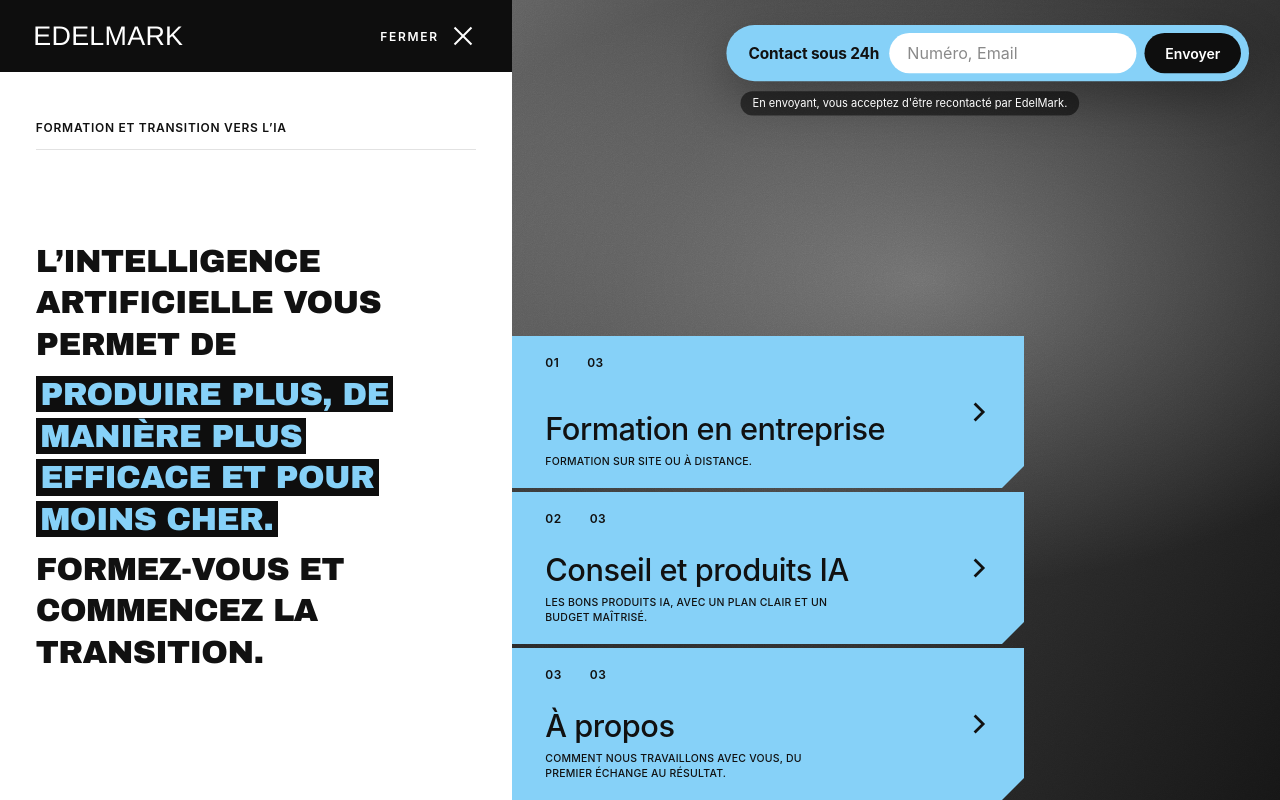
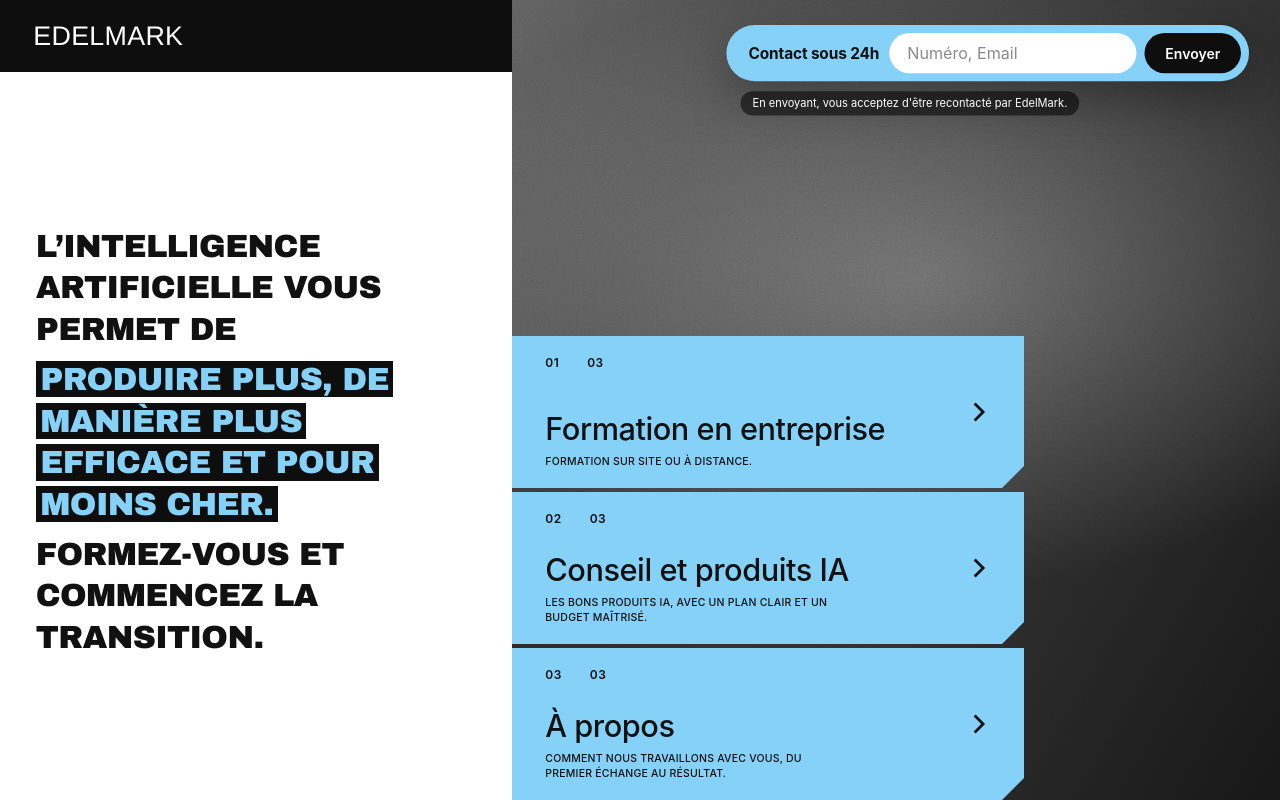
Before and after one commit to pacoanders/edelmark-site, a plain HTML site: page index.html in a window 1280 px wide. Drawn offline with Linux system fonts and the light colour scheme.

Commit message:
Remplacer index.html par la page v3 fournie
Co-authored-by: pacoanders <pacoanders@icloud.com>

```diff
--- a/index.html
+++ b/index.html
@@ -585,10 +585,6 @@
   <!-- Barre noire -->
   <header class="topbar">
     <div class="brand">EDELMARK</div>
-    <button class="toggle" id="toggle" type="button" aria-expanded="false" aria-controls="drawer">
-      <span class="tlabel">Menu</span>
-      <span class="ico" aria-hidden="true"><i></i><i></i></span>
-    </button>
   </header>
 
   <!-- Tiroir blanc -->
@@ -596,7 +592,6 @@
 
     <!-- Vue d'accueil -->
     <div class="dbody">
-      <div class="kicker">Formation et transition vers l’IA</div>
       <h2 class="headline">
         <span class="ln">L’intelligence artificielle vous permet de</span>
         <span class="ln"><span class="hl">produire plus, de manière plus efficace et pour moins cher.</span></span>
@@ -680,8 +675,6 @@
   const drawer   = byId("drawer");
   const pageEl   = byId("page");
   const cardInfo = byId("cardInfo");
-  const toggle   = byId("toggle");
-  const tlabel   = toggle.querySelector(".tlabel");
 
   let activeIndex = null;
   let settleTimer = null;
@@ -747,11 +740,9 @@
     body.classList.remove("is-info");
   }
 
-  /* ----- Tiroir : s'ouvre automatiquement, se ferme avec Menu / Fermer ----- */
+  /* ----- Tiroir : s'ouvre automatiquement (fermeture retirée) ----- */
   function setDrawer(open){
     body.classList.toggle("drawer-open", open);
-    toggle.setAttribute("aria-expanded", String(open));
-    tlabel.textContent = open ? "Fermer" : "Menu";
 
     clearTimeout(settleTimer);
     body.classList.remove("settled");
@@ -762,7 +753,6 @@
     }
   }
 
-  toggle.addEventListener("click", () => setDrawer(!body.classList.contains("drawer-open")));
   setTimeout(() => setDrawer(true), 400);
 
   /* Sécurité : empêche tout décalage horizontal du tiroir */
@@ -782,11 +772,6 @@
     if(e.target.closest(".ci-back")) deselect();
   });
 
-  document.addEventListener("keydown", e => {
-    if(e.key !== "Escape") return;
-    if(activeIndex !== null) deselect();
-    else if(body.classList.contains("drawer-open")) setDrawer(false);
-  });
 
   /* ----- Bulle de contact : apparaît après 5 secondes ----- */
   const cta = byId("cta");
```
